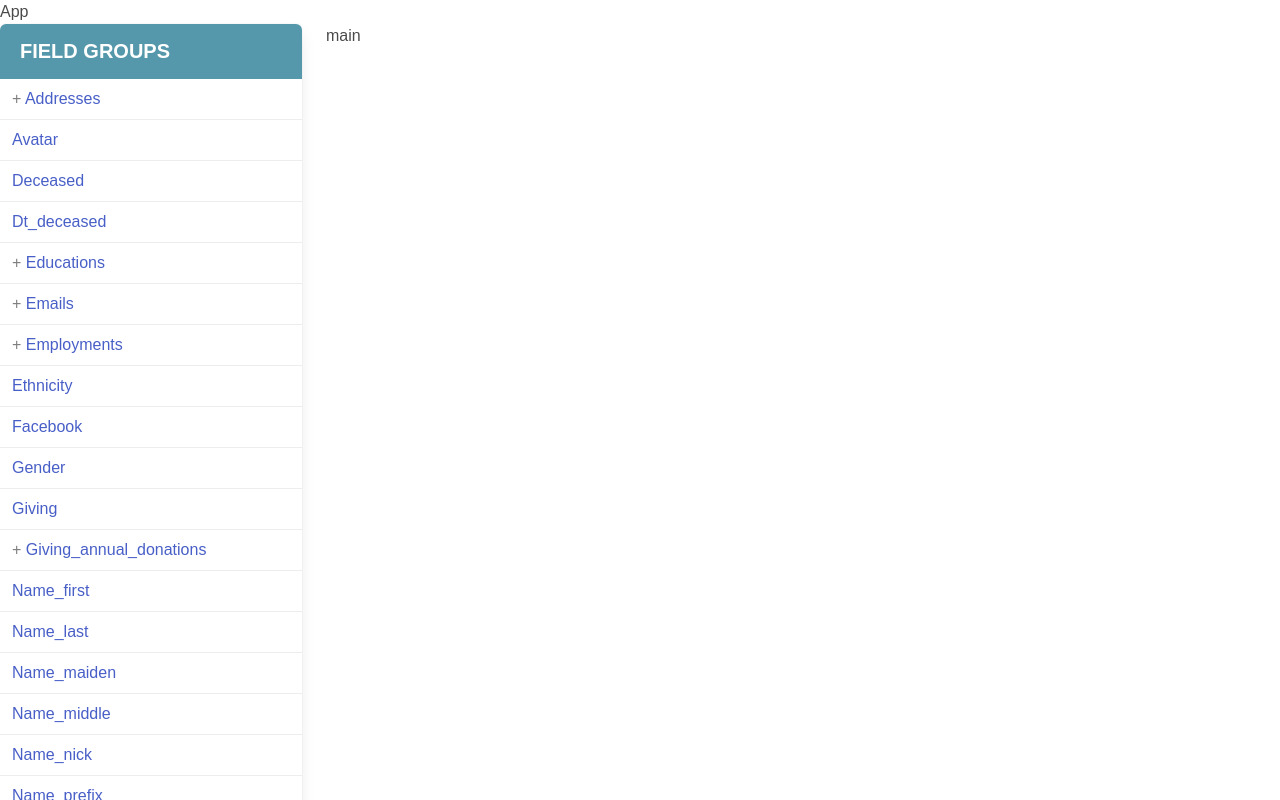
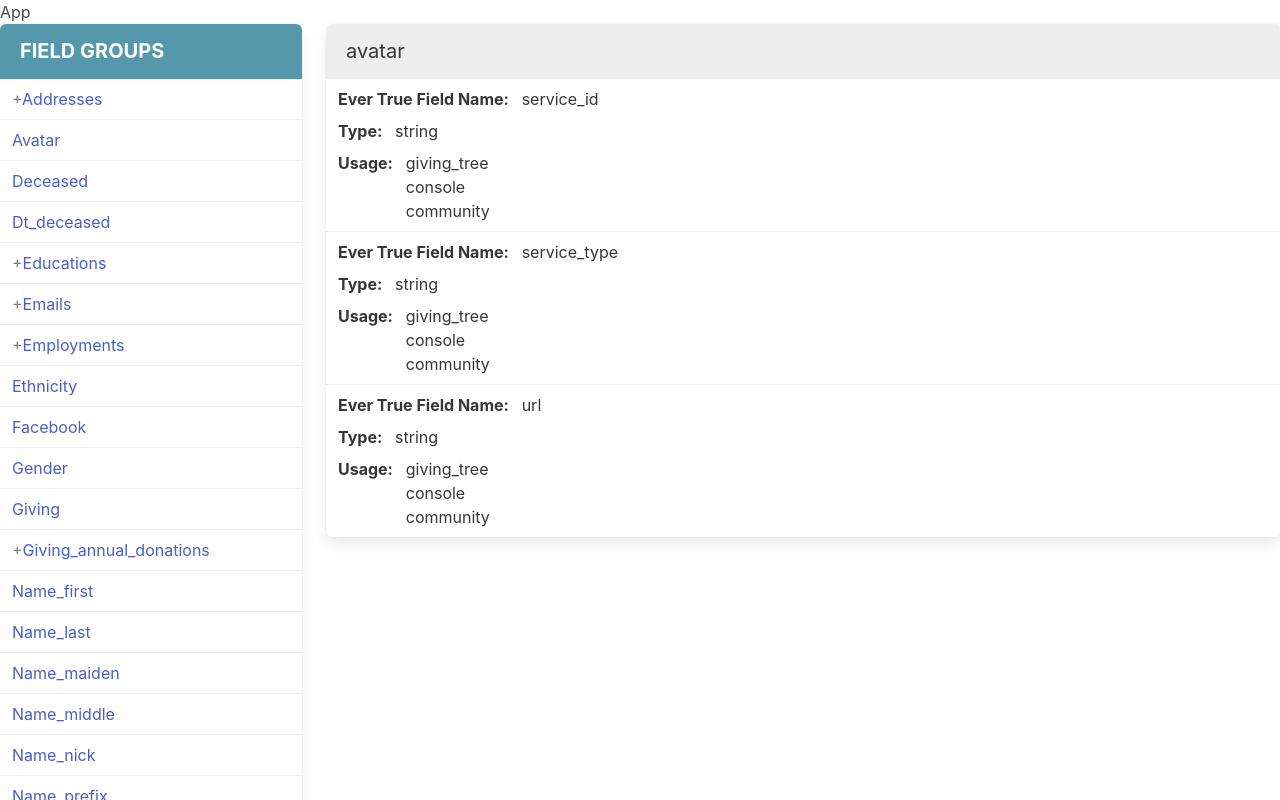
Before and after one commit to ColinRTaylor/ui-challenge, a React (Create React App) app: page / in a window 1280 px wide. Both pictures are taken after a click on the link "Avatar". Shown: the top 800 px of the page. Built offline with nearby package versions, Linux system fonts and the light colour scheme.

Commit message:
broke into more components, scroll on click navigation

```diff
--- a/src/App.css
+++ b/src/App.css
@@ -1,6 +1,9 @@
 .flex-column {
     display: flex;
     flex-direction: column;
+}
+.inline-flex {
+  display: inline-flex;
 }
 
 .align-baseline {
@@ -11,3 +14,15 @@
   flex-direction: column;
   align-items: baseline;
 }
+.title-case {
+  text-transform: capitalize;
+}
+.label {
+  margin-right: 1vw;
+}
+.loading {
+      text-align: center;
+    width: 100%;
+    margin-top: 10%;
+    font-size: 2em;
+}
--- a/src/App.js
+++ b/src/App.js
@@ -1,24 +1,43 @@
-import React, { Component } from 'react';
-import './App.css';
-import '../node_modules/bulma/css/bulma.css';
-import SidePanel from './components/SidePanel';
+import React, { Component } from "react";
+import "../node_modules/bulma/css/bulma.css";
+import "./App.css";
+import SidePanel from "./components/SidePanel";
+import MainDisplay from "./components/MainDisplay";
 class App extends Component {
-  constructor() {
-    super();
-    this.state = {
-        data: [],
-    }
-  }
-    componentWillMount() {
+  state = { data: [], itemForMain: undefined, loading: true };
+  componentDidMount() {
     fetch(`/data/schema.json`)
       .then(res => res.json())
-            .then(data => this.setState({ data }));
+      .then(data => this.setState({ data, loading: false }));
   }
-    handleItemClick(item) {
-        console.log('item is ' + JSON.stringify(item))
+  handleItemClick = item => {
+    const newData = this.state.data.map(obj => {
+      if (obj.containing_object && obj.containing_object.id === item.id) {
+        obj.areSubItemsVisible = !obj.areSubItemsVisible;
+      } else {
+        // close all others so only 1 is open at a time
+        obj.areSubItemsVisible = false;
       }
+      return obj;
+    });
+    this.setState({ itemForMain: item, data: newData });
+  };
+  addRef = item => {
+    let { properties } = this.state.itemForMain;
+    // copy the obj
+    let obj = Object.assign({}, this.state.itemForMain);
+
+    obj.properties = properties.map(prop => {
+      // add active for the ref
+      if (prop.id === item.id) {
+        prop.isActive = true;
+      }
+      return prop;
+    });
+    this.setState({ itemForMain: obj });
+  };
   render() {
-    const {data} = this.state;
+    const { data, itemForMain, loading } = this.state;
     return (
       <div>
         <nav className="nav">
@@ -27,15 +46,19 @@ class App extends Component {
           </div>
         </nav>
         <div className="columns">
+            {
+              loading ?
+               <span className="loading">Loading...</span> :
           <div className="column is-one-quarter">
-          {data.length ?
-            <SidePanel data={data}
+                 <SidePanel
+                  addRef={this.addRef}
+                  data={data}
                   handleItemClick={this.handleItemClick}
                 />
-            : <span>Loading...</span>}
           </div>
+            }
           <main className="column">
-            <h1>main</h1>
+            {itemForMain ? <MainDisplay item={itemForMain} /> : undefined}
           </main>
         </div>
       </div>
--- /dev/null
+++ b/src/components/DisplayItem.js
@@ -0,0 +1,29 @@
+import React from "react";
+
+const DisplayItem = (props) => {
+  const {name, data_type, app_keys} = props.item;
+  return (
+    <div className="panel-block flex-column aside-panels">
+
+      <div className="inline-flex">
+      <span className="label">Ever True Field Name: </span> <p>{name}</p>
+      </div>
+      <div className="inline-flex">
+          <span className="label">Type: </span> <p>{data_type !== 'object' ? data_type : undefined}</p>
+        </div>
+         <div className="inline-flex">
+          <span className="label">Usage: </span>
+          <div>
+
+      {
+        app_keys.length
+          ? app_keys.map((key, uid) => <p key={uid}>{key}</p>)
+          : undefined
+      }
+      </div>
+      </div>
+    </div>
+  );
+};
+
+export default DisplayItem;
--- /dev/null
+++ b/src/components/DisplaySubItem.js
@@ -0,0 +1,35 @@
+import React, { Component } from "react";
+
+class DisplaySubItem extends Component {
+  componentDidUpdate() {
+    // navigate (scroll) to this item in list
+    if (this.refs.isActive)
+      this.refs.isActive.scrollIntoView({ behavior: "smooth" });
+  }
+  render() {
+    const { item } = this.props;
+    return (
+      <div className="panel-block flex-column aside-panels">
+        <div className="inline-flex">
+          {
+            item.isActive ? <span className="label" ref="isActive">
+                Ever True Field Name:
+              </span> : <span className="label">Ever True Field Name: </span>
+          }
+          <p> {item.name}</p>
+        </div>
+        <div className="inline-flex">
+          <span className="label">Type: </span> <p> {item.data_type}</p>
+        </div>
+        <div className="inline-flex">
+          <span className="label">Usage: </span>
+          <div>
+            {item.app_keys.map((key, uid) => <p key={uid}> {key}</p>)}
+          </div>
+        </div>
+      </div>
+    );
+  }
+}
+
+export default DisplaySubItem;
--- /dev/null
+++ b/src/components/MainDisplay.js
@@ -0,0 +1,29 @@
+import React, { Component } from "react";
+import DisplayItem from "./DisplayItem";
+import DisplaySubItem from "./DisplaySubItem";
+class MainDisplay extends Component {
+  render() {
+    const {
+      item: { name, data_type, properties, app_keys },
+      item
+    } = this.props;
+    return (
+      <div className="panel">
+        <div className="panel-heading">
+        {
+          properties
+            ?   <h4 className="is-4">{name}</h4>
+        : <DisplayItem item={item} /> }
+        </div>
+        {
+          properties
+            ? properties.map((prop, uid) => (
+              <DisplaySubItem key={uid} item={prop} />
+            ))
+            : undefined
+        }
+      </div>
+    );
+  }
+}
+export default MainDisplay;
--- a/src/components/SidePanel.js
+++ b/src/components/SidePanel.js
@@ -14,12 +14,13 @@ class SidePanel extends Component {
                     </p>
 
                 {names.map((datum, index) => {
-                    console.log(datum.containing_object);
+                    // console.log(datum.containing_object);
                     const containingObj = datum.containing_object || undefined;
                     return (
                         <SidePanelItem
                         containingObj={containingObj}
                         handleItemClick={this.props.handleItemClick}
+                        addRef={this.props.addRef}
                         key={index}
                         name={datum.name}
                         item={datum}
--- a/src/components/SidePanelItem.js
+++ b/src/components/SidePanelItem.js
@@ -1,48 +1,48 @@
-import React, {Component} from "react";
-const renderSubItems = properties => {
-  return properties.map((item, index) => <span>{item.name}</span>);
-};
+import React, { Component } from "react";
+
 class SidePanelItem extends Component {
-    constructor(props) {
-        super(props);
-        this.state = {
-            areSubItemsVisible: false,
-        }
-        this.renderSubItems = this.renderSubItems.bind(this);
+  state = { areSubItemsVisible: false };
+  renderSubItems = obj => {
+    if (!obj) return;
+    else {
+      this.props.handleItemClick(obj);
+      this.setState({ areSubItemsVisible: !this.state.areSubItemsVisible });
     }
-    renderSubItems(obj) {
-        if(!obj) return;
-        else {
-            this.setState({
-                areSubItemsVisible: !this.state.areSubItemsVisible,
-            })
-        }
-    }
+  };
   render() {
     const containingObj = this.props.containingObj || undefined;
-    const {areSubItemsVisible} = this.state;
+    const { areSubItemsVisible, name } = this.props.item;
+    const { activeItem } = this.state;
     return (
       <div className="panel-block aside-panels">
-       {containingObj && containingObj.properties.length ?
-        <a className="control" onClick={() => this.renderSubItems(containingObj)}>
-            <span className="plus">+  </span>
-          {this.props.name}
-        </a> :
-        <a className="control" onClick={() => this.props.handleItemClick(this.props.item)} >
-         {this.props.name}
-        </a>
+        {
+          containingObj && containingObj.properties.length
+            ? <a
+              className="control"
+              onClick={() => this.renderSubItems(containingObj)}
+            >
+              <span className="plus">{areSubItemsVisible ? "-" : "+"}</span>
+              {name}
+            </a>
+            : <a
+              className="control"
+              onClick={() => this.props.handleItemClick(this.props.item)}
+            >
+              {this.props.name}
+            </a>
         }
-
-        {areSubItemsVisible ?
-            <div className="flex-column">
-                {containingObj.properties.map(prop =>
-                    <a className="control"
-                       onClick={() => this.props.handleItemClick(prop)}>
-                        {prop.name}
-                    </a>
-                )}
-            </div>
-            : undefined
+        {
+          containingObj && areSubItemsVisible ? <div className="flex-column">
+              {containingObj.properties.map((prop, uid) => (
+                <a
+                  className="control"
+                  key={uid}
+                  onClick={() => this.props.addRef(prop)}
+                >
+                  {prop.name}
+                </a>
+              ))}
+            </div> : undefined
         }
       </div>
     );
--- a/src/index.css
+++ b/src/index.css
@@ -1,5 +1,4 @@
 body {
   margin: 0;
   padding: 0;
-  font-family: sans-serif;
 }
```
Also changed, not shown: src/index.js (+5 -8 lines). Lines whose indentation alone changed are shown as unchanged.
